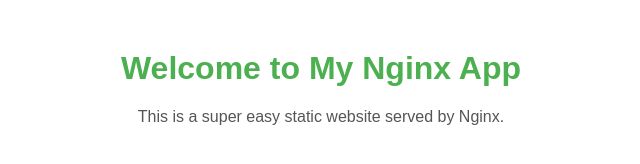
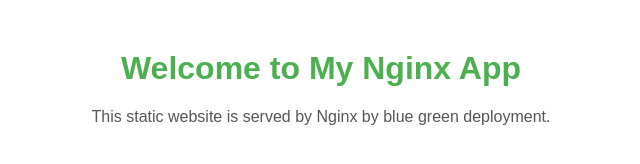
Before and after one commit to rakesh-comprinno/nginx-server-dockerfile, a plain HTML site: page index.html in a window 1280 px wide. Shown: the whole page, without its empty margins (319-959 px from the left). Drawn offline with Linux system fonts and the light colour scheme.

Commit message:
Update index.html

```diff
--- a/index.html
+++ b/index.html
@@ -8,6 +8,6 @@
 </head>
 <body>
     <h1>Welcome to My Nginx App</h1>
-    <p>This is a super easy static website served by Nginx.</p>
+    <p>This static website is served by Nginx by blue green deployment.</p>
 </body>
 </html>
```
